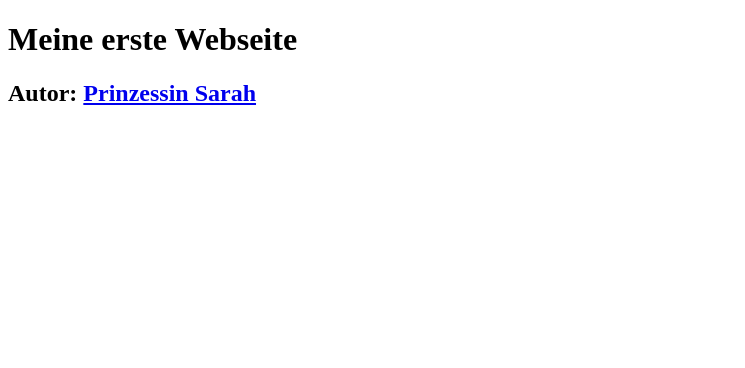
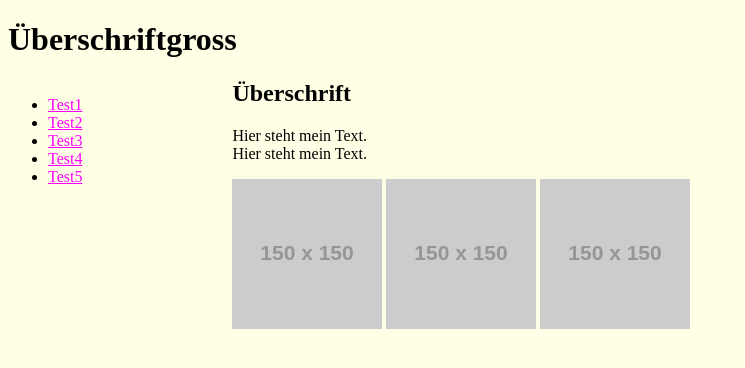
Before and after one commit to PrinzessinSarah/prinzessinsarah.github.io, a plain HTML site: page index.html in a window 1280 px wide. Shown: the whole page, without its empty margins (0-745 px from the left). Drawn offline with Linux system fonts and the light colour scheme; placeholder pictures from the web are drawn by us.

Commit message:
Jetzt aber wirklich abgeschickt

```diff
--- a/index.html
+++ b/index.html
@@ -3,13 +3,31 @@
 <head>
 <meta charset="utf-8">
 <title>Insert title here</title>
+<link rel="stylesheet" href="./style.css" />
 </head>
 <body>
-<h1 class="animated slideInUp">
-  Meine erste Webseite
-</h1>
-<h2>Autor:
-  <a href="http://github.com/prinzessinsarah">Prinzessin Sarah</a>
-</h2>
+<div class="container">
+  <div id="grosserblock">
+    <h1>Überschriftgross</h1>
+  </div>
+  <div id="navigation">
+    <ul>
+      <li><a href="">Test1</a></li>
+      <li><a href="">Test2</a></li>
+      <li><a href="">Test3</a></li>
+      <li><a href="">Test4</a></li>
+      <li><a href="">Test5</a></li>
+    </ul>
+  </div>
+  <div id="textfeld">
+    <h2>Überschrift</h2>
+    <p>Hier steht mein Text. <br /> Hier steht mein Text. </p>
+    <div id="fotos">
+      <img src="http://placehold.it/150x150" />
+      <img src="http://placehold.it/150x150" />
+      <img src="http://placehold.it/150x150" />
+    </div>
+  </div>
+</div>
 </body>
 </html>
```
